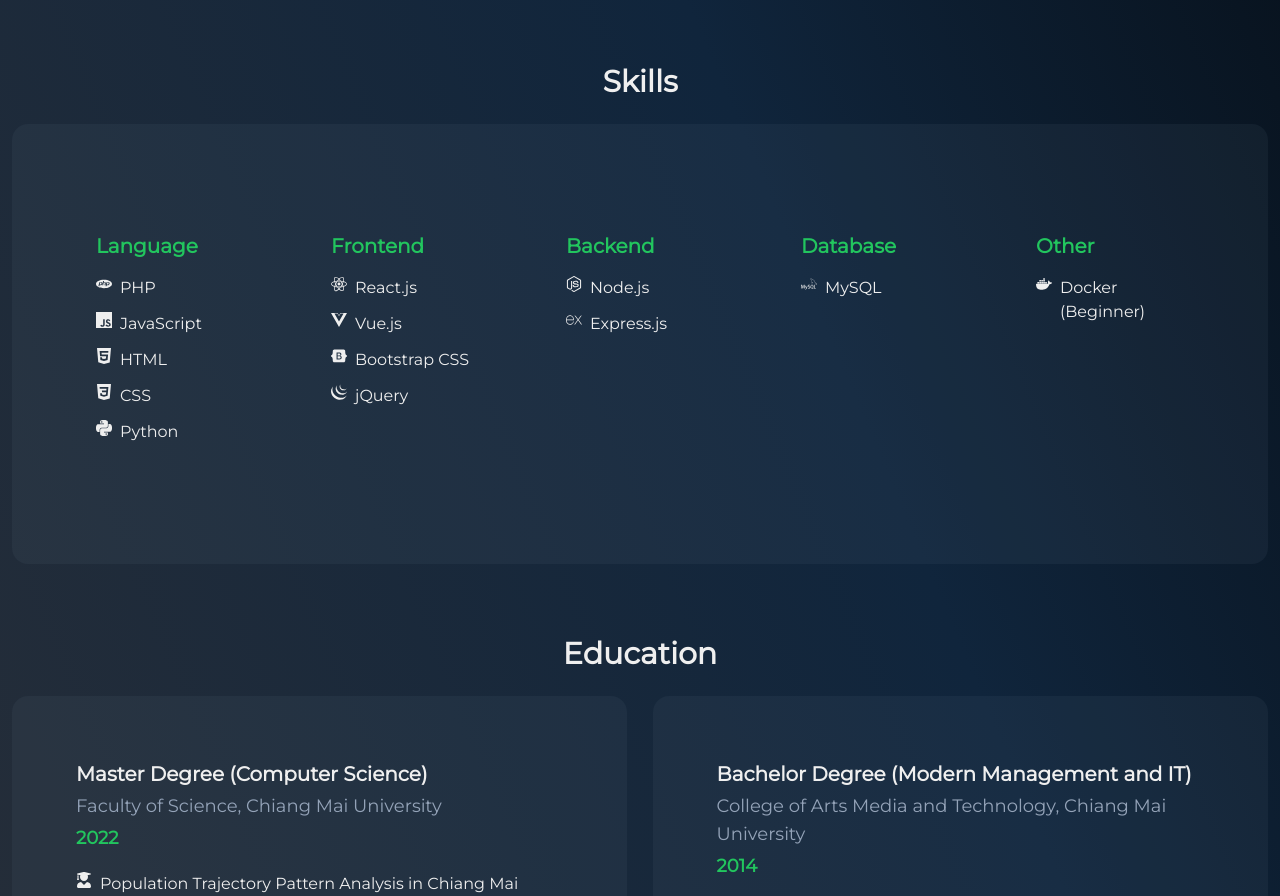
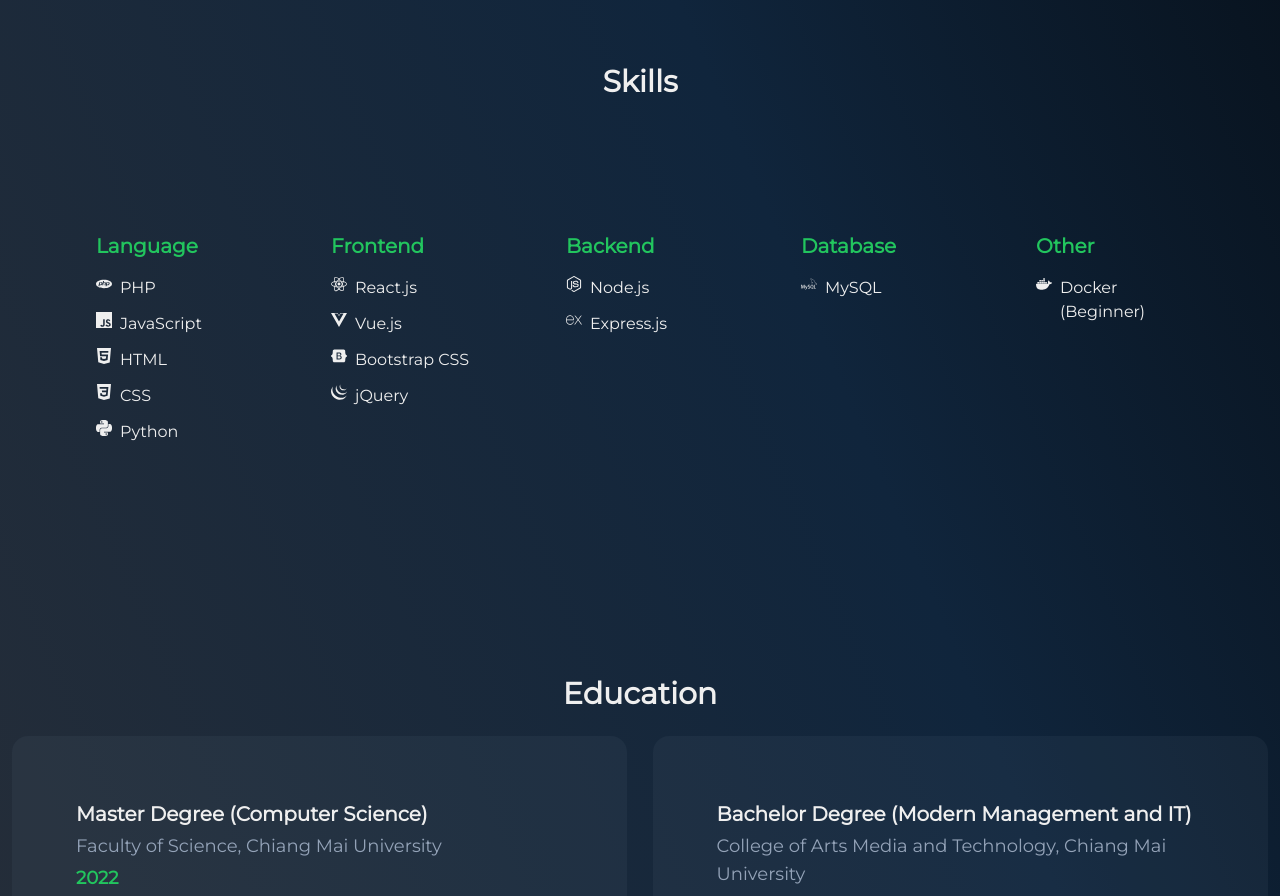
Before and after one commit to micro927/resume-v1, a Next.js app: page / in a window 1280 px wide. Shown: the part 1680-2576 px from the top of the page. Built offline with nearby package versions, Linux system fonts and the light colour scheme.

Commit message:
update: remove card bg on lg

```diff
--- a/components/SkillsSection.tsx
+++ b/components/SkillsSection.tsx
@@ -26,11 +26,11 @@
     return (
         <section id='skills' className='flex flex-col w-full min-h-max scroll-mt-8 md:scroll-mt-16 mb-12'>
             <h6 className='section-header'>Skills</h6>
-            <div className="flex flex-row flex-wrap w-full justify-start items-start lg:justify-between p-8 lg:p-16 bg-slate-500 bg-opacity-10 rounded-2xl my-6">
+            <div className="flex flex-row flex-wrap w-full justify-start items-start lg:justify-between p-8 lg:p-16 bg-slate-500 bg-opacity-10 lg:bg-opacity-0 rounded-2xl my-6">
                 {techskillTypeList.map(techSkillType => {
                     const thisTypeSkills = techSkills.filter((techSkill: TechSkill) => techSkill.type === techSkillType)
                     return (
-                        <div key={techSkillType} className="flex flex-col p-5 mt-4 lg:my-6 w-1/2 md:w-1/3 lg:w-1/6 lg:hover:scale-105 lg:hover:-translate-y-3 lg:hover:rounded-2xl lg:hover:bg-slate-500 lg:hover:bg-opacity-10 duration-300 ">
+                        <div key={techSkillType} className="flex flex-col p-5 mt-4 lg:my-6 w-1/2 md:w-1/3 lg:w-1/6 lg:min-h-[38vh] lg:hover:scale-105 lg:hover:-translate-y-3 lg:hover:rounded-2xl lg:hover:bg-slate-500 lg:hover:bg-opacity-10 duration-300 ">
                             <p className="text-lg lg:text-xl text-green-500 text-left sm:text-left capitalize mb-4 font-bold">{techSkillType}</p>
                             {thisTypeSkills.map(skill => {
                                 const ThisIcon = skillIcons[skill.skillId]
```
